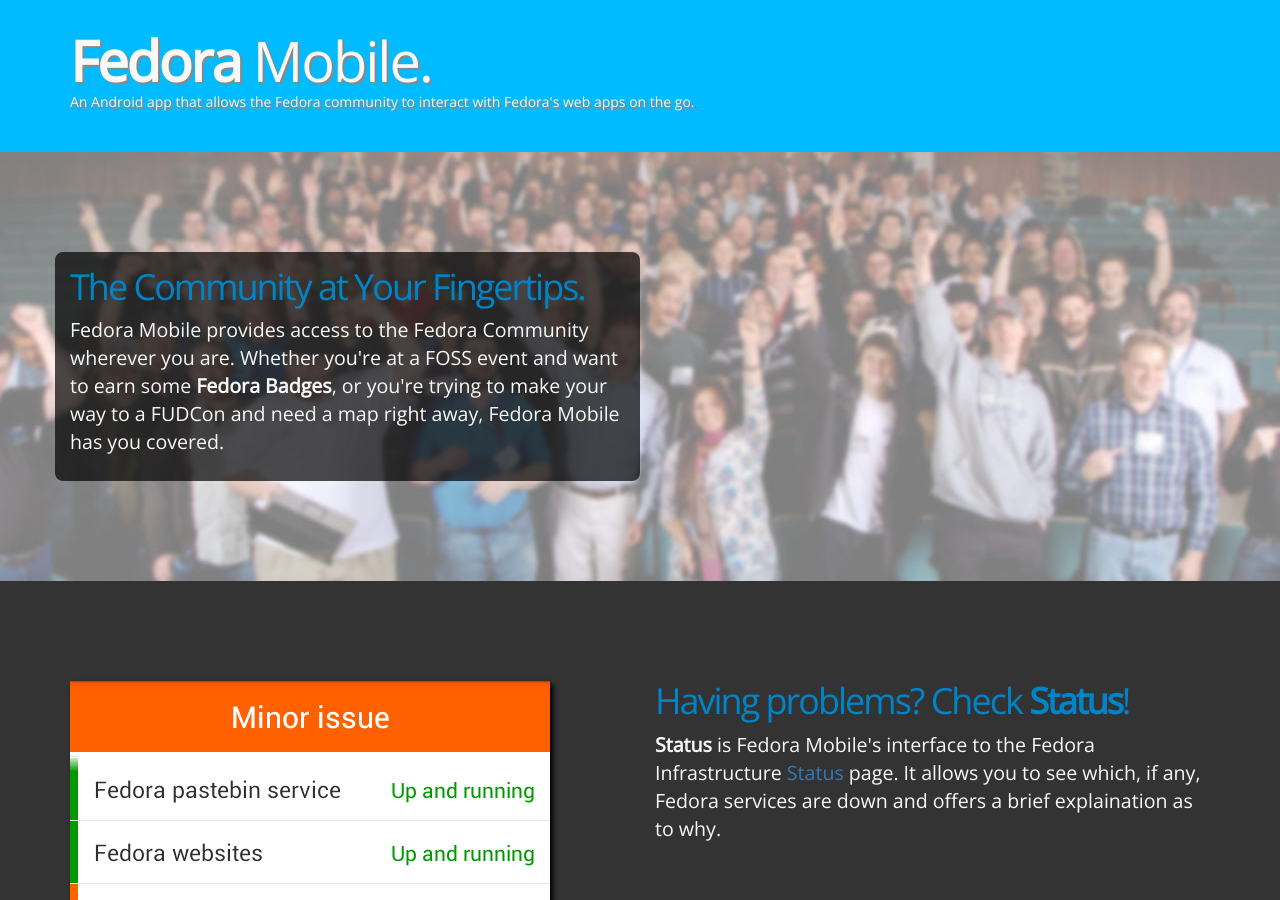
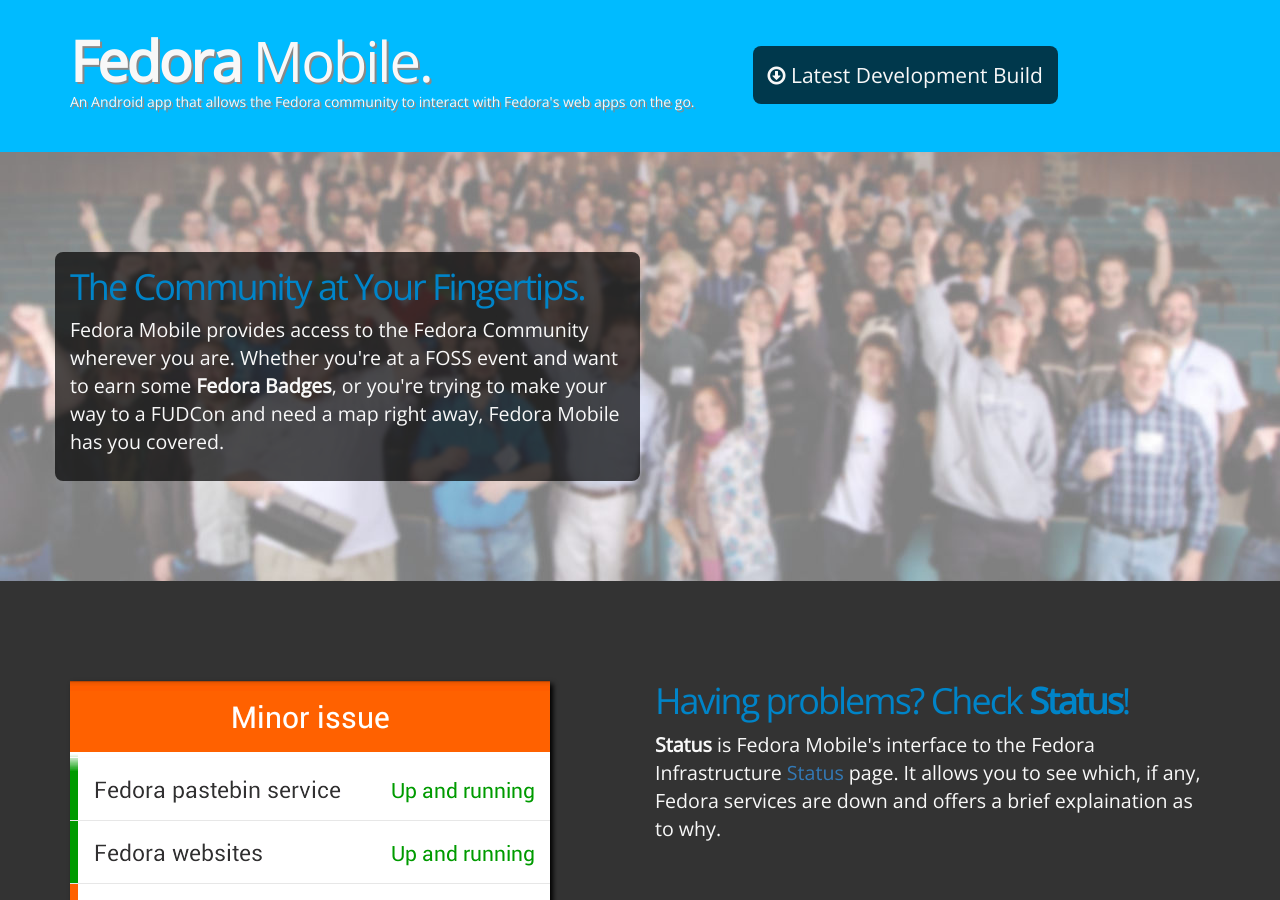
Before and after one commit to fedora-infra/mobile, a Jekyll site: the page built from index.html, in a window 1280 px wide and 900 px high. Built offline with Jekyll 4.4.1, drawn with Linux system fonts in a browser that asks for light colours; nearby versions of some CDN libraries; some web fonts are replaced; library files that are not in the unit come from our copies.

Commit message:
Add link to Jenkins builds.

```diff
--- a/index.html
+++ b/index.html
@@ -5,10 +5,21 @@
 
 <div class="fm-front-header">
   <div class="container">
-    <h1><strong>Fedora</strong> Mobile.</h1>
-    <p>
-      An Android app that allows the Fedora community to interact with Fedora's
-      web apps on the go.</p>
+    <div class="row">
+      <div class="col col-lg-7">
+        <h1><strong>Fedora</strong> Mobile.</h1>
+        <p>
+          An Android app that allows the Fedora community to interact with Fedora's
+          web apps on the go.</p>
+      </div>
+
+      <div class="col col-lg-4 col-offset-1">
+        <div class="fm-download-link">
+          <a href="http://da.gd/j"><i class="icon-download"></i> Latest Development Build</a>
+        </div>
+      </div>
+
+    </div>
   </div>
 </div>
 
--- a/rsrc/custom.less
+++ b/rsrc/custom.less
@@ -50,6 +50,22 @@
         font-weight: 300;
         color: #f8f8f8;
     }
+
+    .fm-download-link {
+        margin-top: 30px;
+    }
+
+    .fm-download-link a {
+        font-size: 1.5em;
+        color: #f8f8f8 !important;
+        background-color:rgba(0,0,0,0.7);
+        color: #f8f8f8;
+        padding: 15px;
+        border-radius: 8px;
+        text-shadow: none;
+
+        &:hover { text-decoration: none; }
+    }
 }
 
 .section {
```
